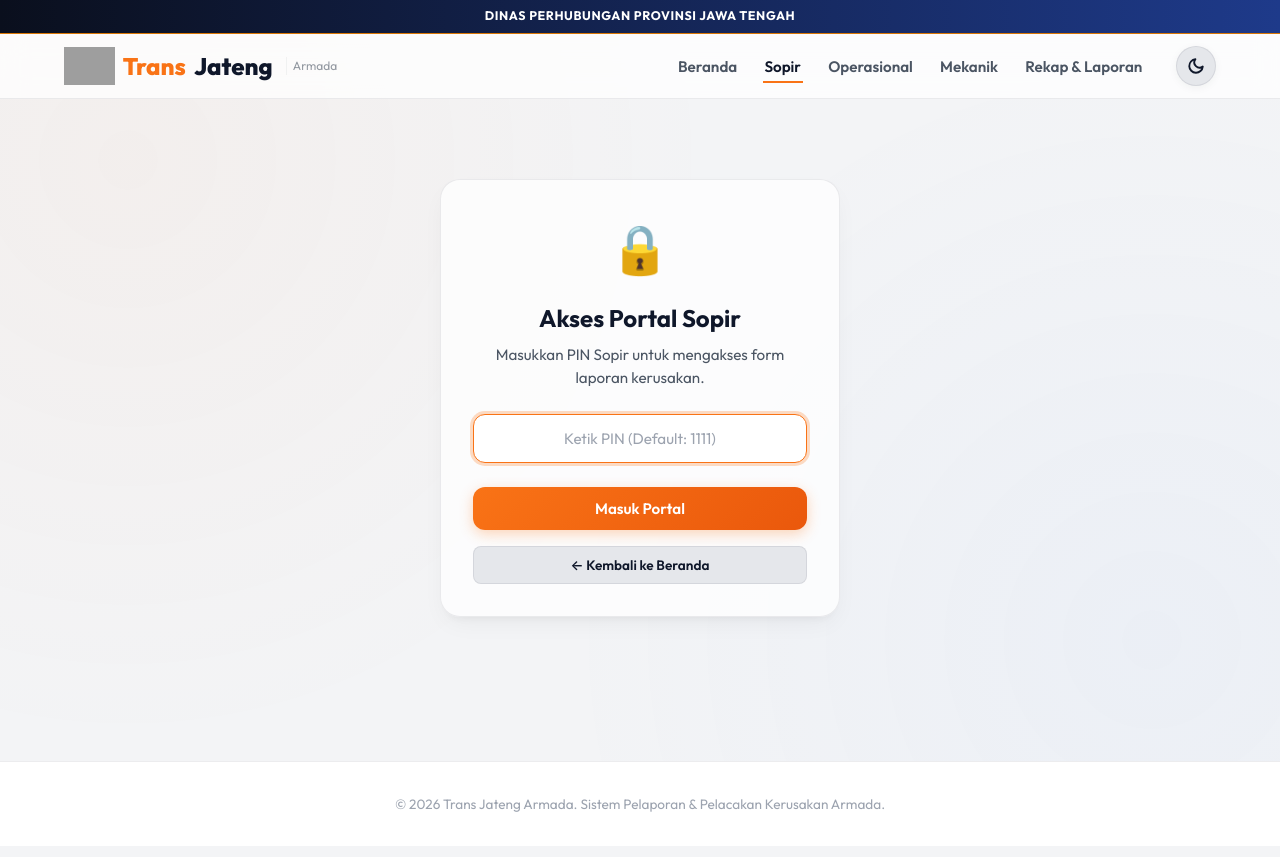
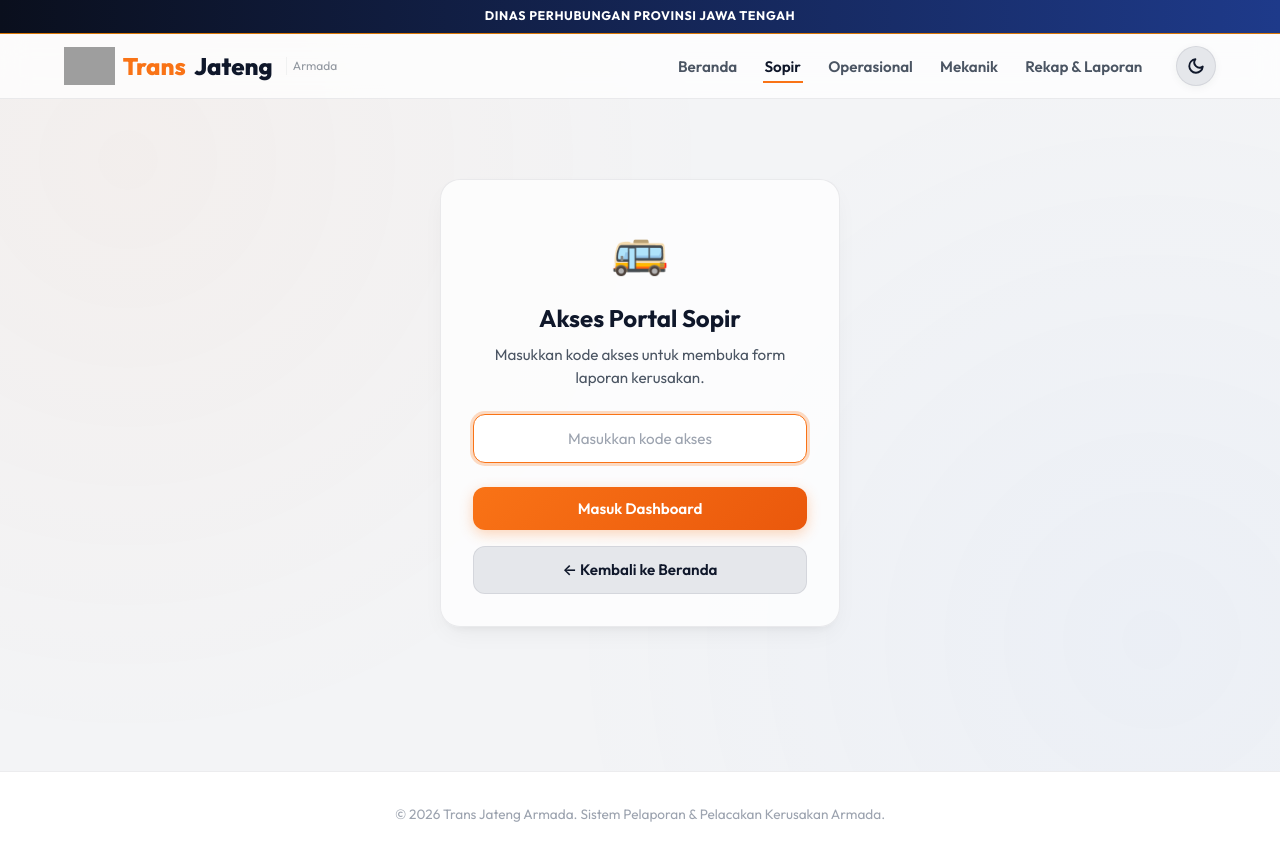
Before and after one commit to Alialkhozini/TRANS-JATENG-Armada, a Nuxt app: page /sopir in a window 1280 px wide. Built offline with nearby package versions, Linux system fonts and the light colour scheme; grey boxes are pictures that could not be loaded.

Commit message:
feat: add sopir, mekanik, and operasional portal pages with global styles

```diff
--- a/app/assets/css/main.css
+++ b/app/assets/css/main.css
@@ -563,6 +563,14 @@ body.light {
   animation: fadeInUp 0.25s ease-out;
 }
 
+/* Utilities */
+.w-full {
+  width: 100%;
+}
+.mt-4 {
+  margin-top: 1rem;
+}
+
 /* Responsive Menu Toggle for Mobile Navbar */
 .menu-toggle-btn {
   display: none;
--- a/app/pages/mekanik.vue
+++ b/app/pages/mekanik.vue
@@ -19,9 +19,9 @@
           />
         </div>
         <p v-if="authError" class="error-text text-sm mb-4">❌ PIN salah. Silakan coba lagi.</p>
-        <button type="submit" class="btn btn-primary w-full">Masuk Portal</button>
+        <button type="submit" class="btn btn-primary w-full">Masuk Dashboard</button>
       </form>
-      <NuxtLink to="/" class="btn btn-secondary btn-sm w-full mt-4">&larr; Kembali ke Beranda</NuxtLink>
+      <NuxtLink to="/" class="btn btn-secondary w-full mt-4">&larr; Kembali ke Beranda</NuxtLink>
     </div>
 
     <!-- Active Tasks Screen -->
--- a/app/pages/operasional.vue
+++ b/app/pages/operasional.vue
@@ -21,6 +21,7 @@
         <p v-if="authError" class="error-text text-sm mb-4">❌ PIN salah. Silakan coba lagi.</p>
         <button type="submit" class="btn btn-primary w-full">Masuk Dashboard</button>
       </form>
+      <NuxtLink to="/" class="btn btn-secondary w-full mt-4">&larr; Kembali ke Beranda</NuxtLink>
     </div>
 
     <!-- Main Dashboard Screen -->
--- a/app/pages/sopir.vue
+++ b/app/pages/sopir.vue
@@ -1,27 +1,26 @@
 <template>
   <div class="container fade-in-up">
-    <!-- PIN Auth Screen -->
+    <!-- Auth Screen -->
     <div v-if="!isAuthenticated" class="card max-w-sm mx-auto my-12 text-center">
-      <div class="lock-icon">🔒</div>
+      <div class="lock-icon">🚌</div>
       <h2 class="auth-title">Akses Portal Sopir</h2>
-      <p class="auth-desc">Masukkan PIN Sopir untuk mengakses form laporan kerusakan.</p>
+      <p class="auth-desc">Masukkan kode akses untuk membuka form laporan kerusakan.</p>
 
       <form @submit.prevent="verifyPIN" class="auth-form">
         <div class="form-group">
           <input
             v-model="pinInput"
-            type="password"
+            type="text"
             class="form-control text-center"
-            placeholder="Ketik PIN (Default: 1111)"
-            maxlength="4"
+            placeholder="Masukkan kode akses"
             required
             ref="pinInputRef"
           />
         </div>
-        <p v-if="authError" class="error-text text-sm mb-4">❌ PIN salah. Silakan coba lagi.</p>
-        <button type="submit" class="btn btn-primary w-full">Masuk Portal</button>
+        <p v-if="authError" class="error-text text-sm mb-4">❌ Kode akses salah atau tidak valid.</p>
+        <button type="submit" class="btn btn-primary w-full">Masuk Dashboard</button>
       </form>
-      <NuxtLink to="/" class="btn btn-secondary btn-sm w-full mt-4">&larr; Kembali ke Beranda</NuxtLink>
+      <NuxtLink to="/" class="btn btn-secondary w-full mt-4">&larr; Kembali ke Beranda</NuxtLink>
     </div>
 
     <!-- Main Form Screen -->
@@ -63,7 +62,8 @@
                 type="text"
                 id="noArmada"
                 class="form-control"
-                placeholder="Contoh: TJ-045"
+                placeholder="Otomatis terisi"
+                readonly
                 required
               />
             </div>
@@ -162,13 +162,29 @@ const pinInput = ref('')
 const authError = ref(false)
 const pinInputRef = ref(null)
 
+// Helper to validate hull number from "lambung 01" to "lambung 14" (or just 1 to 14)
+const validateLambung = (input) => {
+  const cleaned = input.trim().toLowerCase()
+  // Match "lambung 01" to "lambung 14", "lambung 1" to "lambung 14", "lambung-01", "lambung01", "01" to "14", etc.
+  const match = cleaned.match(/^(?:lambung\s*|lambung-?)?(0?[1-9]|1[0-4])$/)
+  if (match) {
+    return parseInt(match[1], 10)
+  }
+  return null
+}
+
 const verifyPIN = () => {
-  if (pinInput.value === '1111') {
+  const lambungNum = validateLambung(pinInput.value)
+  if (lambungNum !== null) {
     isAuthenticated.value = true
     authError.value = false
     if (typeof window !== 'undefined') {
       sessionStorage.setItem('transjateng_sopir_authed', 'true')
+      sessionStorage.setItem('transjateng_sopir_lambung', lambungNum.toString())
     }
+    // Auto-fill armada number
+    form.no_armada = `TJ-${String(lambungNum).padStart(3, '0')}`
+    pinInput.value = ''
   } else {
     authError.value = true
     pinInput.value = ''
@@ -179,7 +195,16 @@ const logout = () => {
   isAuthenticated.value = false
   if (typeof window !== 'undefined') {
     sessionStorage.removeItem('transjateng_sopir_authed')
+    sessionStorage.removeItem('transjateng_sopir_lambung')
   }
+  // Reset Form
+  form.nama_sopir = ''
+  form.no_armada = ''
+  form.tanggal_kerusakan = getTodayDateString()
+  form.deskripsi = ''
+  imageFile.value = null
+  previewUrl.value = null
+  compressionStats.value = ''
 }
 
 // Set default date to today
@@ -204,6 +229,10 @@ onMounted(() => {
     const isAuthed = sessionStorage.getItem('transjateng_sopir_authed')
     if (isAuthed === 'true') {
       isAuthenticated.value = true
+      const lambung = sessionStorage.getItem('transjateng_sopir_lambung')
+      if (lambung) {
+        form.no_armada = `TJ-${String(lambung).padStart(3, '0')}`
+      }
     } else {
       setTimeout(() => {
         pinInputRef.value?.focus()
@@ -329,7 +358,12 @@ const handleSubmit = async () => {
 
     // Reset Form
     form.nama_sopir = ''
-    form.no_armada = ''
+    const lambung = sessionStorage.getItem('transjateng_sopir_lambung')
+    if (lambung) {
+      form.no_armada = `TJ-${String(lambung).padStart(3, '0')}`
+    } else {
+      form.no_armada = ''
+    }
     form.tanggal_kerusakan = getTodayDateString()
     form.deskripsi = ''
     imageFile.value = null
@@ -351,6 +385,11 @@ const handleSubmit = async () => {
 </script>
 
 <style scoped>
+.form-control[readonly] {
+  background-color: var(--border-glass);
+  cursor: not-allowed;
+  opacity: 0.8;
+}
 .lock-icon {
   font-size: 3rem;
   margin-bottom: 1rem;
```
Also changed, not shown: app/app.vue (line endings or trailing spaces).
